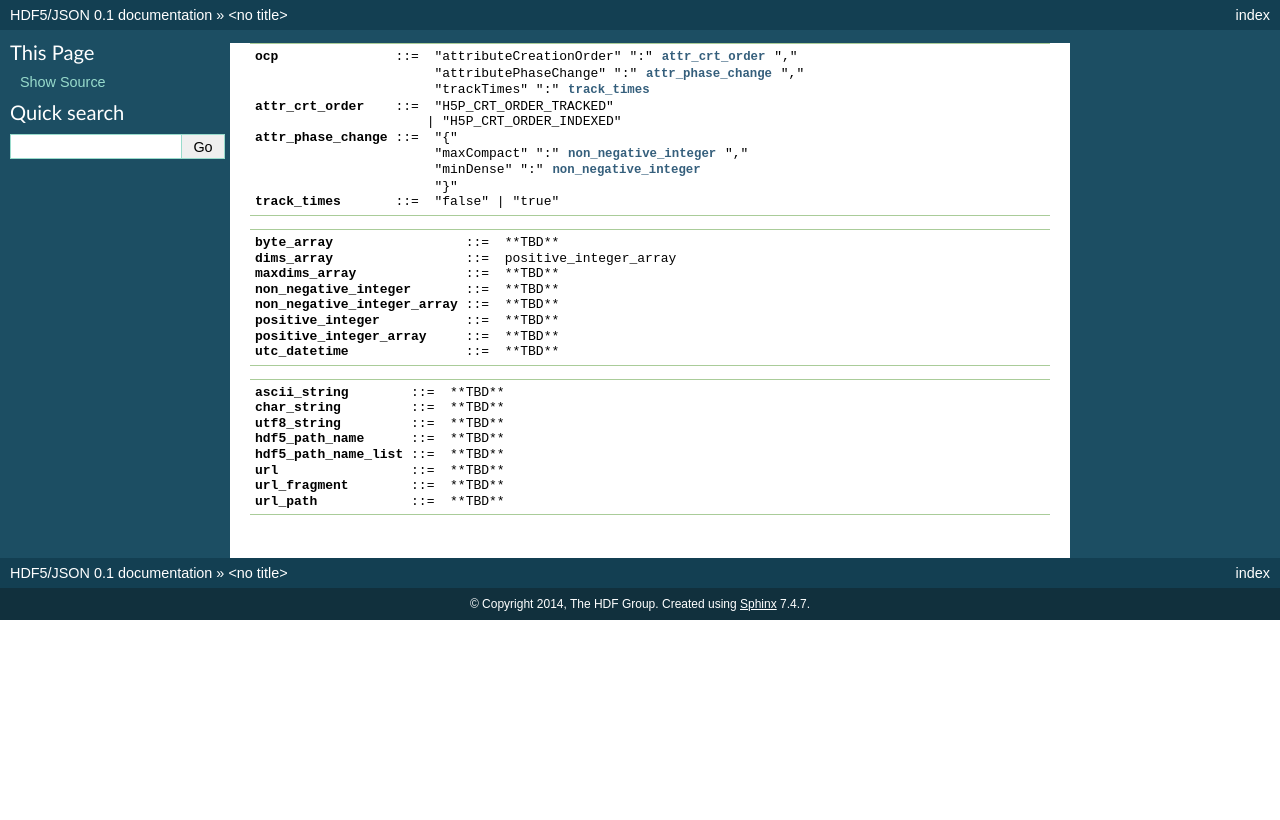
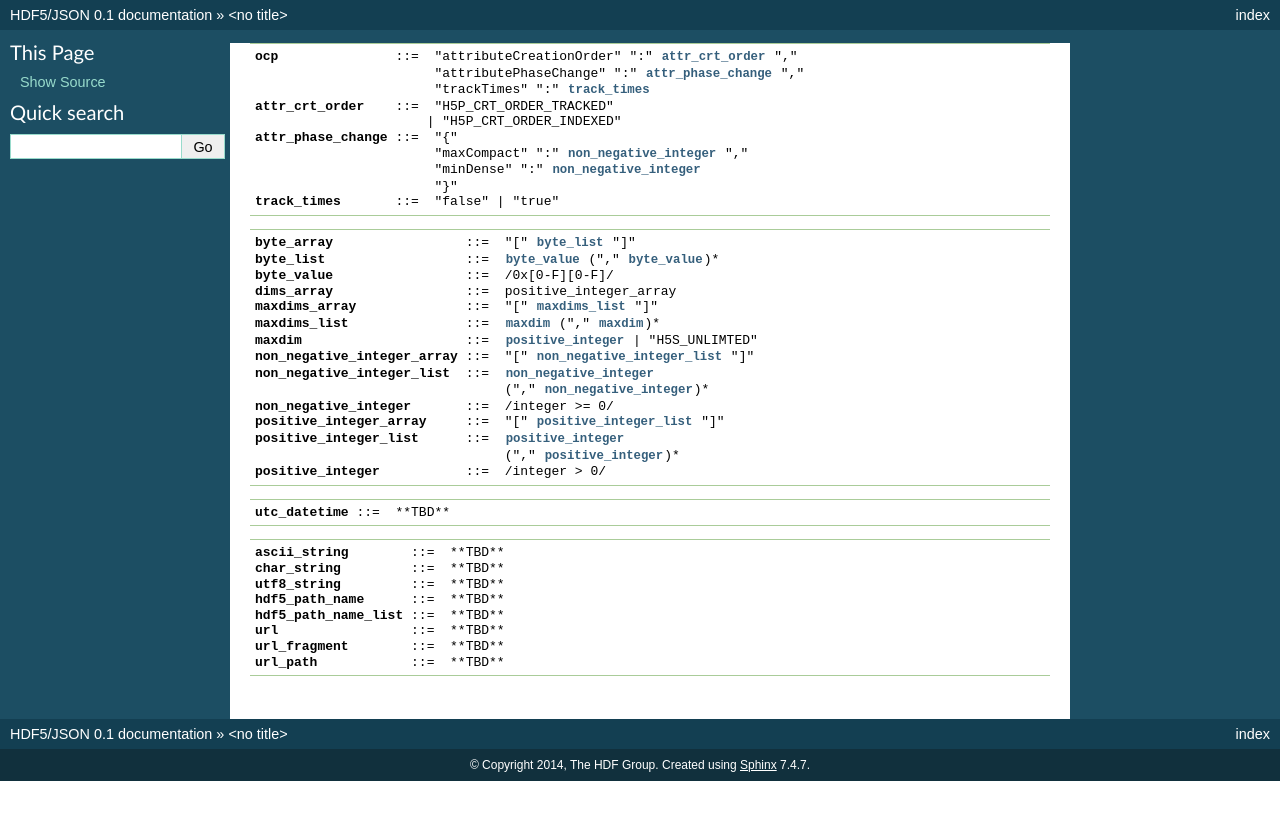
Before and after one commit to HDFGroup/hdf5-json, a Sphinx documentation site: the page built from docs/bnf/misc.rst, in a window 1280 px wide. Shown: the top 820 px of the page. Built offline with Sphinx 7.4.7, drawn with Linux system fonts in a browser that asks for light colours.

Commit message:
Arrays & Co. #3

```diff
--- a/docs/bnf/misc.rst
+++ b/docs/bnf/misc.rst
@@ -13,13 +13,24 @@
 
 
 .. productionlist::
-   byte_array: **TBD**
+   byte_array: "[" `byte_list` "]"
+   byte_list: `byte_value` ("," `byte_value`)*
+   byte_value: /0x[0-F][0-F]/
    dims_array: positive_integer_array
-   maxdims_array: **TBD**
-   non_negative_integer: **TBD**
-   non_negative_integer_array: **TBD**
-   positive_integer: **TBD**
-   positive_integer_array: **TBD**
+   maxdims_array: "[" `maxdims_list` "]"
+   maxdims_list: `maxdim` ("," `maxdim`)*
+   maxdim: `positive_integer` | "H5S_UNLIMTED"
+   non_negative_integer_array: "[" `non_negative_integer_list` "]"
+   non_negative_integer_list: `non_negative_integer`
+                            : ("," `non_negative_integer`)*
+   non_negative_integer: /integer >= 0/
+   positive_integer_array: "[" `positive_integer_list` "]"
+   positive_integer_list: `positive_integer`
+                        : ("," `positive_integer`)*
+   positive_integer: /integer > 0/
+
+
+.. productionlist::
    utc_datetime: **TBD**
 
 
```
